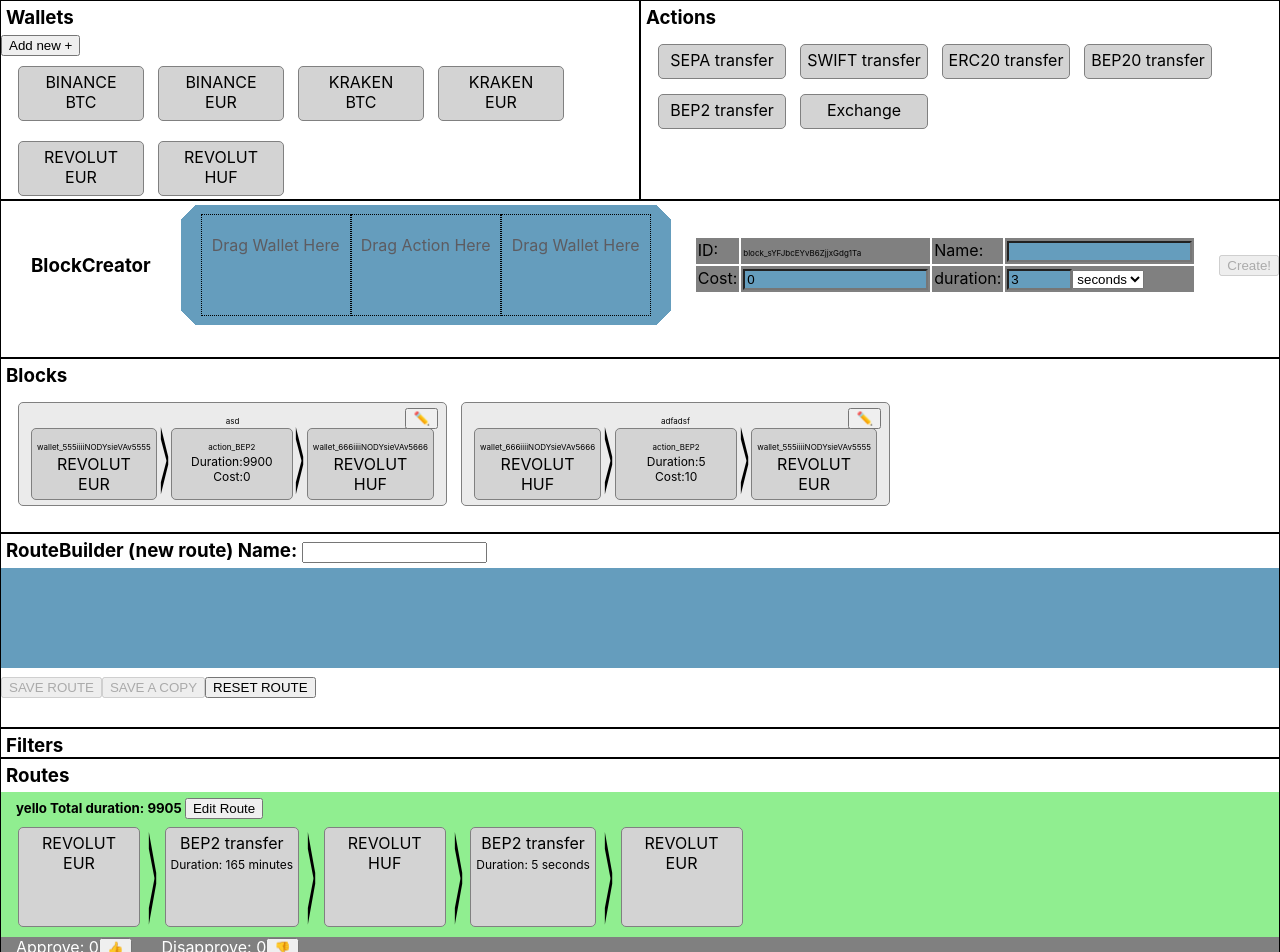
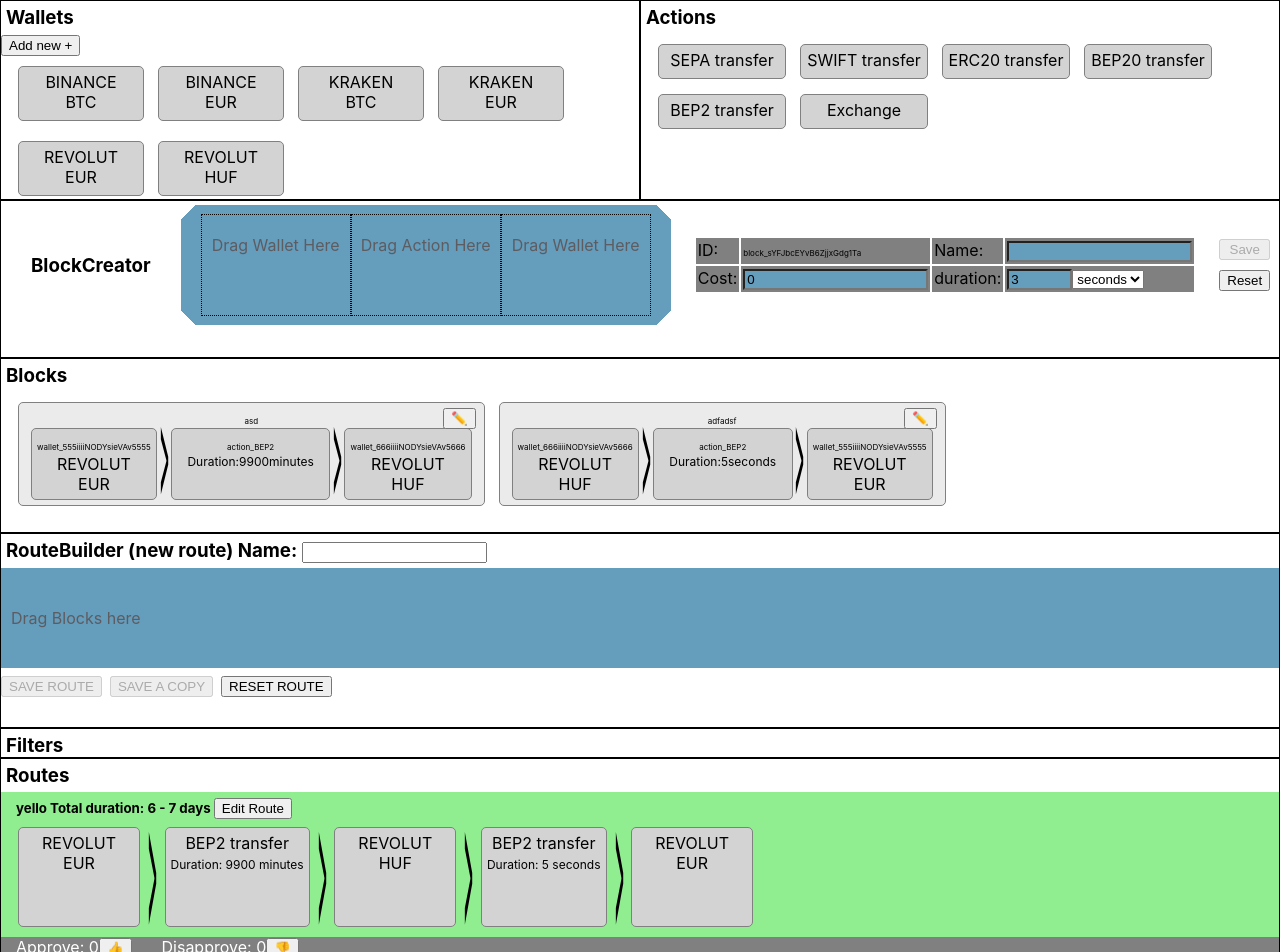
Before and after one commit to lordcase/crypto_fiat_router, a React (Create React App) app: page / in a window 1280 px wide. Shown: the top 952 px of the page. Built offline with nearby package versions, Linux system fonts and the light colour scheme.

Commit message:
durations

```diff
--- a/src/App.tsx
+++ b/src/App.tsx
@@ -195,11 +195,26 @@
     const duration = appState.routes[routeId].blockList.reduce(
       (acc: number, currentBlockid: string) => {
         const currentBlock = appState.blocks[currentBlockid];
-        return currentBlock.duration ? acc + currentBlock.duration : 0;
+        return currentBlock.duration && currentBlock.durationUnit
+          ? acc + currentBlock.duration * currentBlock.durationUnit
+          : 0;
       },
       0
     );
-    return duration;
+    if (duration / 86400 >= 1) {
+      return `${Math.floor(duration / 86400)} - ${
+        Math.floor(duration / 86400) + 1
+      } days`;
+    }
+    if (duration / 3600 >= 1) {
+      return `${Math.floor(duration / 3600)} - ${
+        Math.floor(duration / 3600) + 1
+      } hours`;
+    }
+    if (duration / 60 >= 1) {
+      return `~${Math.floor(duration / 6)} minutes`;
+    }
+    return `near instant`;
   };
   // const onDragUpdate = (data: any) => {
   //   const ingredientList =
--- a/src/common/helpers.tsx
+++ b/src/common/helpers.tsx
@@ -1,3 +1,5 @@
+import { Block, DurationUnits, DurationValues } from "./types";
+
 export const isNumeric = (n: any) => {
   return !isNaN(parseFloat(n)) && isFinite(n);
 };
@@ -17,3 +19,10 @@
   if (!isNumeric(input)) return "";
   return parseInt(input);
 };
+
+export const displayDuration = (block: Block) => {
+  return `
+    ${block.duration as number} ${
+    DurationUnits[block.durationUnit as DurationValues] as any
+  }`;
+};
--- a/src/common/types.ts
+++ b/src/common/types.ts
@@ -113,6 +113,8 @@
   routeOrder: string[];
 }
 
+export type DurationValues = 1 | 60 | 3600 | 86400;
+
 export const DurationUnits = {
   1: "seconds",
   60: "minutes",
--- a/src/components/BlockCreator.tsx
+++ b/src/components/BlockCreator.tsx
@@ -240,9 +240,23 @@
           </select>
         </div>
       </CreateLinkInlineContainer>
-      <button onClick={addBlock} disabled={isCreateButtonDisabled}>
-        Create!
-      </button>
+      <ButtonsContainer>
+        <button onClick={addBlock} disabled={isCreateButtonDisabled}>
+          Save
+        </button>
+        <button
+          onClick={() =>
+            setBlockState({
+              id: `block_${nanoid()}`,
+              name: "",
+              duration: 3,
+              costFix: 0,
+            })
+          }
+        >
+          Reset
+        </button>
+      </ButtonsContainer>
     </Container>
   );
 };
@@ -259,6 +273,11 @@
   addBlock(): void;
 };
 
+const ButtonsContainer = styled.div`
+  display: flex;
+  flex-direction: column;
+  gap: 10px;
+`;
 const Container = styled.div`
   display: flex;
   gap: 25px;
--- a/src/components/IngredientBody.tsx
+++ b/src/components/IngredientBody.tsx
@@ -1,7 +1,12 @@
 import React from "react";
 import styled from "styled-components";
 import { Small, Tiny, Unit } from "../common/styles";
-import { Wallet, AppData } from "../common/types";
+import {
+  Wallet,
+  AppData,
+  DurationUnits,
+  DurationValues,
+} from "../common/types";
 
 const IngredientBody = ({
   appState,
@@ -29,10 +34,11 @@
           <div>
             Duration:
             {appState.blocks[blockId]?.["duration"]}
-          </div>
-          <div>
-            Cost:
-            {appState.blocks[blockId]?.["costFix"]}
+            {
+              DurationUnits[
+                appState.blocks[blockId]["durationUnit"] as DurationValues
+              ]
+            }
           </div>
         </Small>
       </InnerContainer>
--- a/src/components/RouteBuilder.tsx
+++ b/src/components/RouteBuilder.tsx
@@ -111,7 +111,10 @@
       <Droppable droppableId="routeBuilder" direction="horizontal">
         {(provided) => (
           <Container ref={provided.innerRef}>
-            {routeBuilderState.routeBlockIds.map((id, index) => (
+            {routeBuilderState.routeBlockIds.length < 1 ? (
+              <Placeholder>Drag Blocks here</Placeholder>
+            ) : (
+              routeBuilderState.routeBlockIds.map((id, index) => (
                 <Draggable draggableId={id} index={index} key={id}>
                   {(provided) => (
                     <Bla
@@ -125,7 +128,9 @@
                       <Block
                         appState={appState}
                         block={
-                        appState.blocks[routeBuilderState.blockDict[id] as any]
+                          appState.blocks[
+                            routeBuilderState.blockDict[id] as any
+                          ]
                         }
                         getWalletById={getWalletById}
                         classes={compatibilityMatrix[index]}
@@ -133,7 +138,8 @@
                     </Bla>
                   )}
                 </Draggable>
-            ))}
+              ))
+            )}
             {provided.placeholder}
           </Container>
         )}
@@ -162,6 +168,8 @@
 
 const ControlsContainer = styled.div`
   padding-top: 8px;
+  display: flex;
+  gap: 8px;
 `;
 const Container = styled.div`
   display: flex;
@@ -173,6 +181,11 @@
   background: #659dbd;
   min-height: 80px;
 `;
+const Placeholder = styled.div`
+  display: flex;
+  align-items: center;
+  color: #5d5c61;
+`;
 
 type Props = {
   appState: AppData;
--- a/src/components/Routes.tsx
+++ b/src/components/Routes.tsx
@@ -1,13 +1,8 @@
 import React from "react";
 import styled from "styled-components";
+import { displayDuration } from "../common/helpers";
 import { Title, Small, Unit } from "../common/styles";
-import {
-  Action,
-  AppData,
-  DurationUnits,
-  Wallet,
-  Block as BlockType,
-} from "../common/types";
+import { Action, AppData, Wallet } from "../common/types";
 
 const Routes = ({
   appState,
@@ -18,11 +13,6 @@
   editRoute,
   disapproveRoute,
 }: Props) => {
-  const displayDuration = (block: BlockType) => {
-    return ` ${Math.round(
-      (block.duration as number) / ((block.durationUnit as number) || 1)
-    )} ${DurationUnits[block.durationUnit as 1 | 60 | 3600 | 86400] as any}`;
-  };
   return (
     <>
       <Title>Routes</Title>
@@ -103,7 +93,7 @@
 
 type Props = {
   appState: AppData;
-  calculateTotalRouteDuration(routeId: string): number;
+  calculateTotalRouteDuration(routeId: string): string;
   getWalletById(id: string): Wallet | undefined;
   getActonById(id: string): Action | undefined;
   approveRoute(routeId: string): void;
```
Lines whose indentation alone changed are shown as unchanged.
